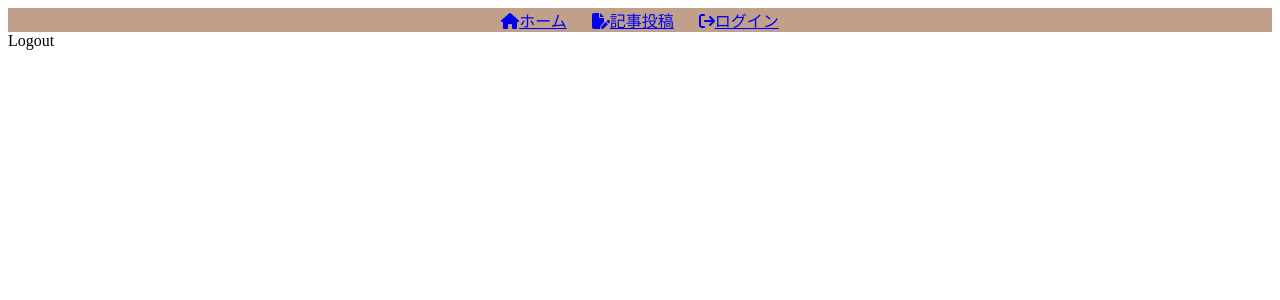
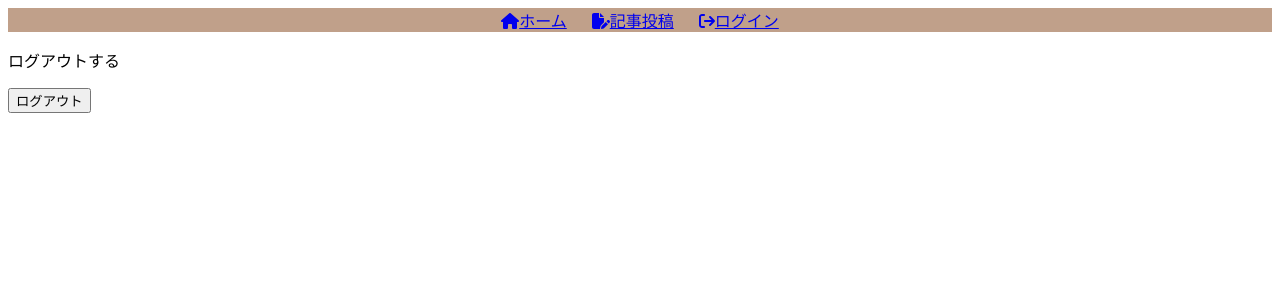
Before and after one commit to kentem-sh-kitazawa/blog, a React (Vite) app: page /logout in a window 1280 px wide. Shown: the top 300 px of the page. Built offline with nearby package versions, Linux system fonts and the light colour scheme.

Commit message:
ログアウト機能を実装

```diff
--- a/src/components/Logout.tsx
+++ b/src/components/Logout.tsx
@@ -1,7 +1,27 @@
-import React from "react";
+import { signOut } from "firebase/auth";
+import { auth } from "../firebase.tsx";
+import { useNavigate } from "react-router-dom";
 
-const Logout = () => {
-  return <div>Logout</div>;
+type Props = {
+  setisAuth: any;
 };
 
+const Logout = ({ setisAuth }: Props) => {
+  const navigate = useNavigate();
+  const logout = () => {
+    //ログアウト
+    signOut(auth).then(() => {
+      localStorage.clear();
+      setisAuth(false);
+      navigate("/login");
+    });
+  };
+
+  return (
+    <div>
+      <p>ログアウトする</p>
+      <button onClick={logout}>ログアウト</button>
+    </div>
+  );
+};
 export default Logout;
```
